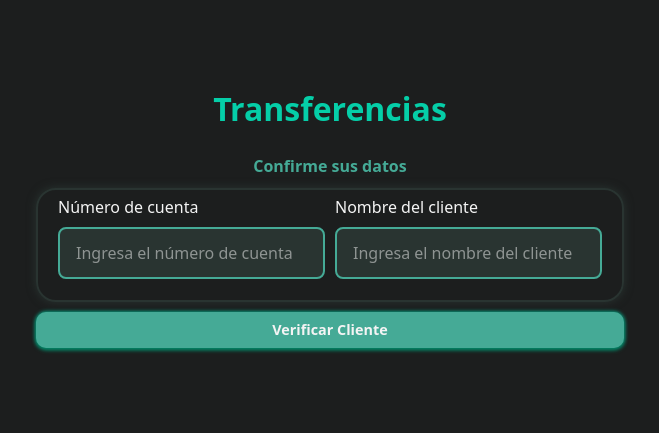
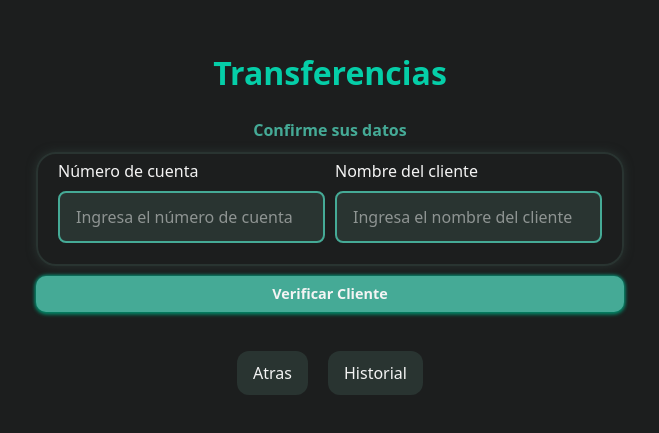
Before and after one commit to LeviTorresx/Mi-Banco-React-Vite, a React (Vite) app: page /transferencias in a window 1280 px wide. Shown: the part 171-604 px from the top of the page, without its empty margins (310-969 px from the left). Built offline with nearby package versions, Linux system fonts and the light colour scheme.

Commit message:
add zone navigate to hisorty and transfers [013]

```diff
--- a/src/pages/history/History.css
+++ b/src/pages/history/History.css
@@ -86,3 +86,11 @@
   color: var(--color-accent-light);
   font-weight: 600;
 }
+
+.zone-navigate{
+  display: flex;
+  margin: 10px 0;
+  gap: 0 20px;
+  justify-content: center;
+  align-items: center;
+}
--- a/src/pages/history/History.tsx
+++ b/src/pages/history/History.tsx
@@ -2,7 +2,7 @@ import { useState } from "react";
 import "./History.css";
 import { useSelector } from "react-redux";
 import { RootState } from "../../redux/store/Store";
-import { Button, Input } from "../../components";
+import { Button, Input, Navigate } from "../../components";
 import Transaction from "../../types/Transaction";
 
 export default function History() {
@@ -82,6 +82,10 @@ export default function History() {
       {transactionFiltered.length === 0 && accountNumber && (
         <p className="no-transactions">No se encontraron movimientos.</p>
       )}
+      <div className="zone-navigate">
+        <Navigate label="Atras" to="/" />
+        <Navigate label="Realizar transferencia" to="/transferencias"/>
+      </div>
     </div>
   );
 }
--- a/src/pages/transfers/Transfers.tsx
+++ b/src/pages/transfers/Transfers.tsx
@@ -1,5 +1,5 @@
 import { useState } from "react";
-import { Button, FeedbackAlert, Input } from "../../components";
+import { Button, FeedbackAlert, Input, Navigate } from "../../components";
 import "./Transfers.css";
 import { useDispatch, useSelector } from "react-redux";
 import { RootState } from "../../redux/store/Store";
@@ -279,6 +279,10 @@ export default function Transfers() {
         name={transferData.name}
         destination={transferData.destinationAccount}
       />
+      <div className="zone-navigate">
+              <Navigate label="Atras" to="/" />
+              <Navigate label="Historial" to="/historial"/>
+            </div>
     </div>
   );
 }
```
